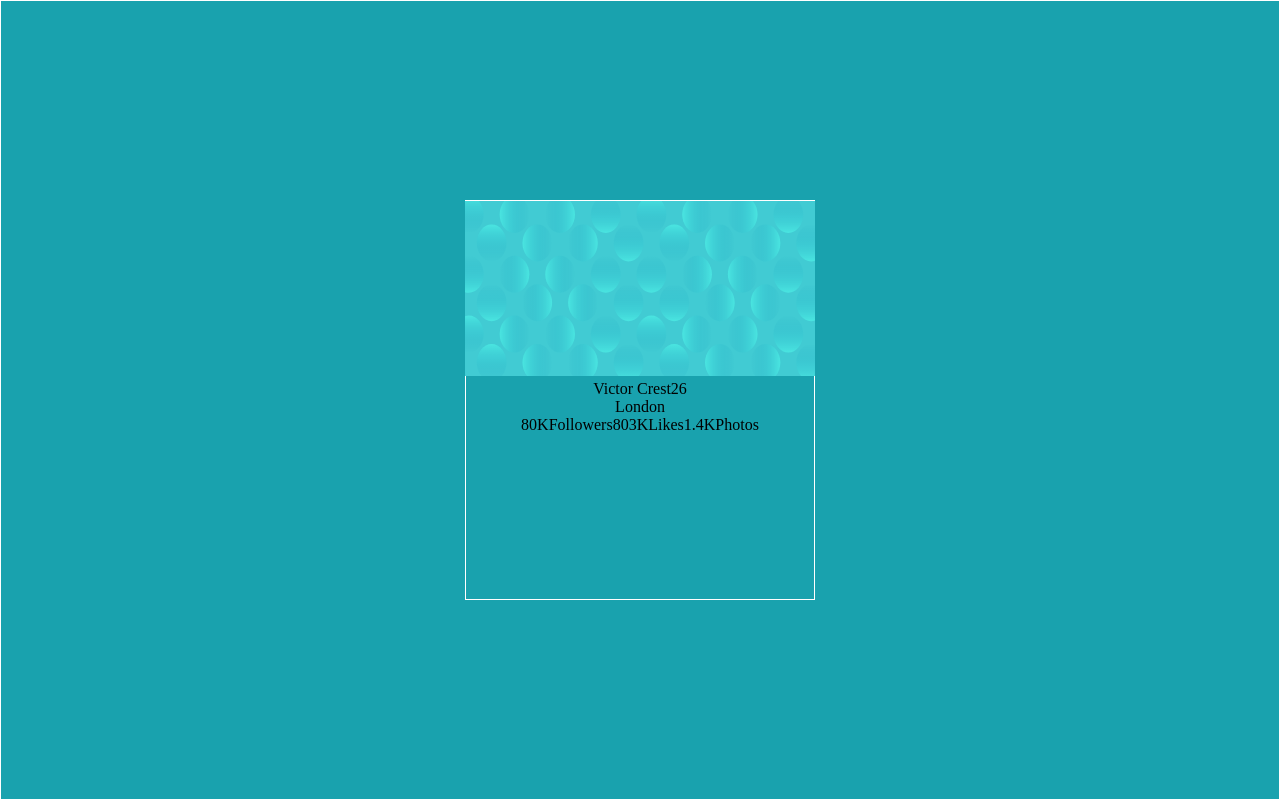
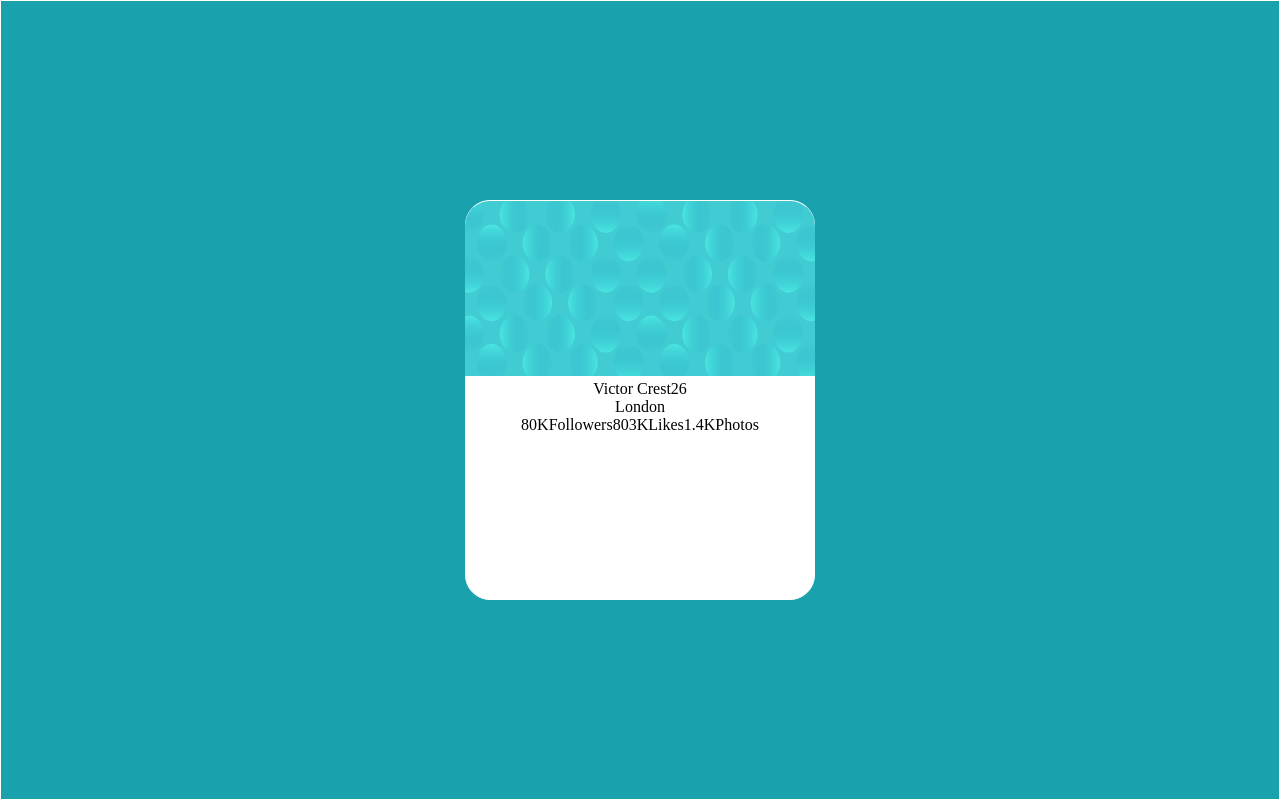
Before and after one commit to mauger1998/social-profile, a plain HTML site: page index.html in a window 1280 px wide. Drawn offline with Linux system fonts and the light colour scheme.

Commit message:
Make card white and curve corners

```diff
--- a/style.css
+++ b/style.css
@@ -20,6 +20,8 @@ body {
     flex-direction: column;
     align-items: center;
     justify-content: flex-start;
+    border-radius: 25px;
+    background-color: white;
 
 }
 .title-container {
@@ -32,4 +34,5 @@ body {
 .header {
     width:350px;
     height:175px;
+    border-radius: 25px 25px 0 0;
 }
```
